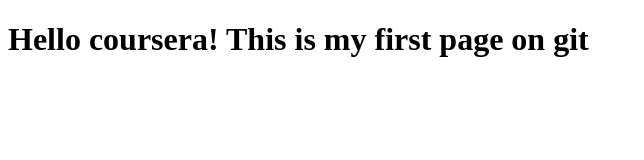
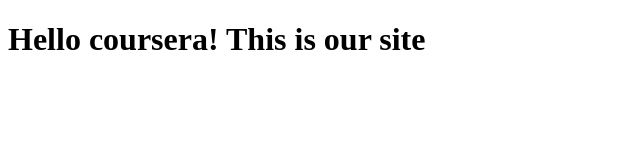
Before and after one commit to yit122119/coursera-test, a plain HTML site: page site/index.html in a window 1280 px wide. Shown: the whole page, without its empty margins (0-644 px from the left). Drawn offline with Linux system fonts and the light colour scheme.

Commit message:
some addition to my code.

```diff
--- a/site/index.html
+++ b/site/index.html
@@ -7,6 +7,7 @@
     <title>Hello coursera</title>
 </head>
 <body>
-    <h1>Hello coursera! This is my first page on git</h1>
+    <h1>Hello coursera! This is our site</h1>
+
 </body>
 </html>
```
